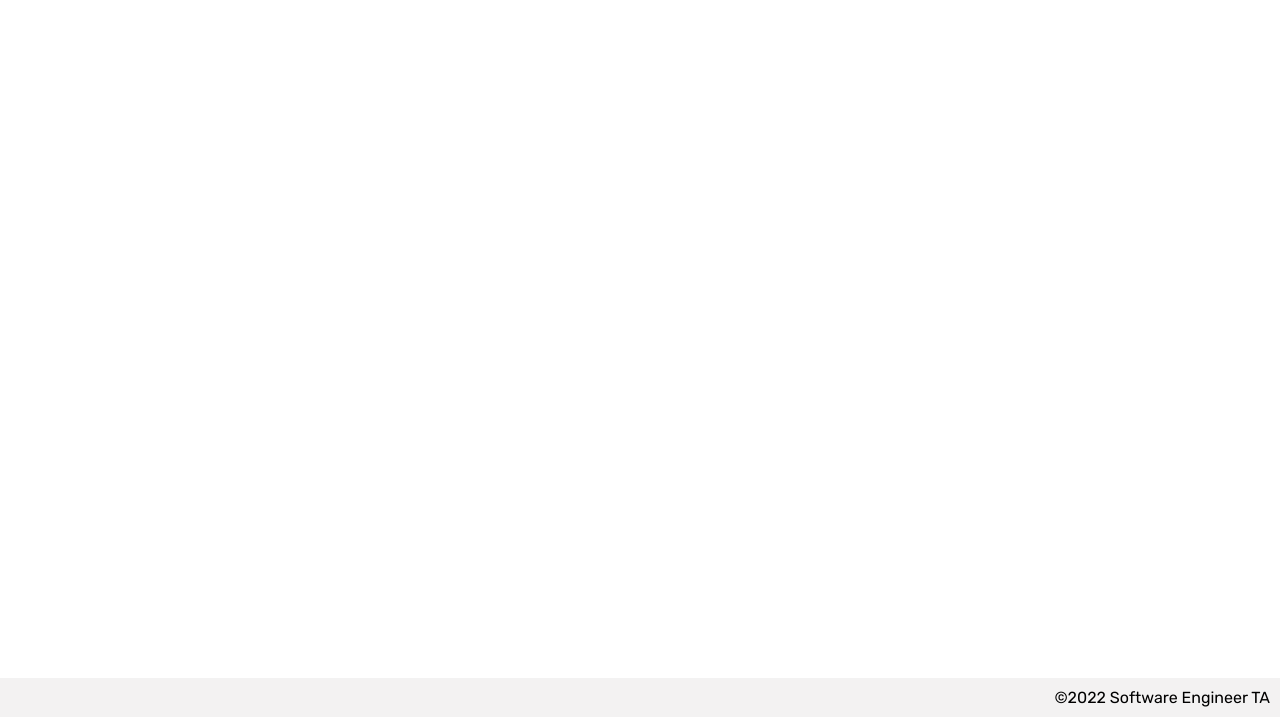
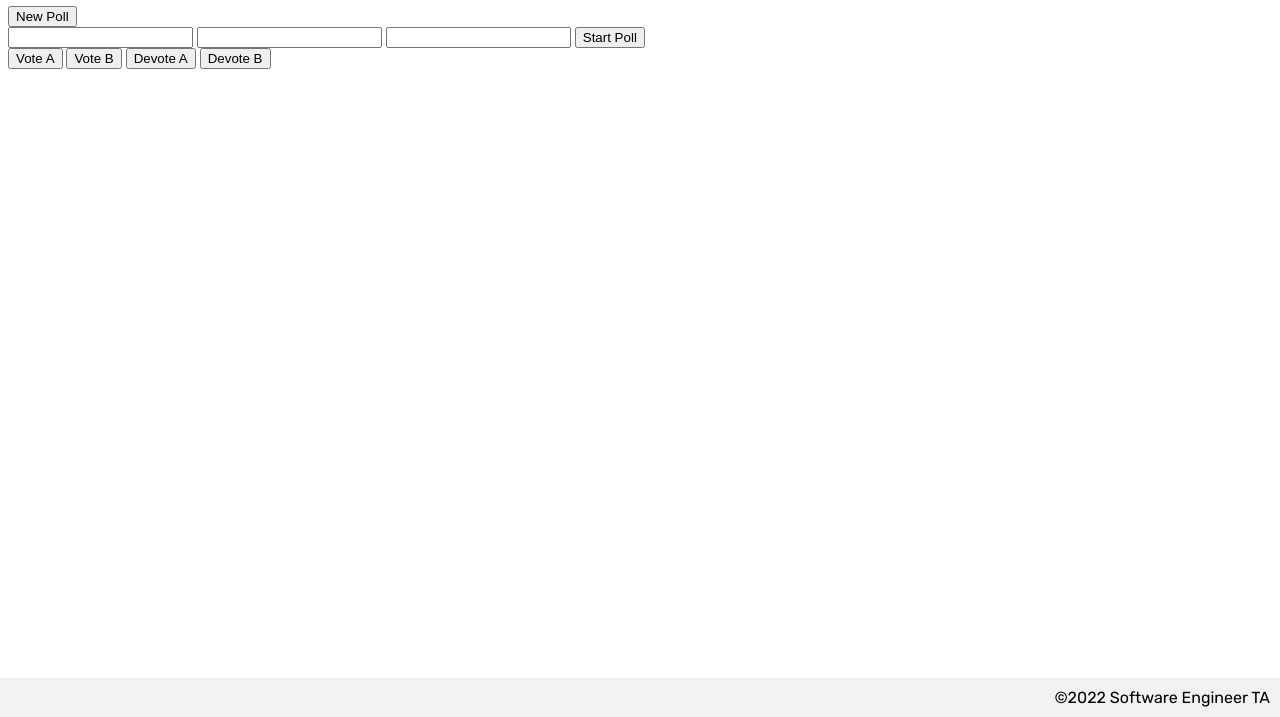
Before and after one commit to james-demiraiakian/04-poll-maker, a plain HTML site: page index.html in a window 1280 px wide. Shown: the part 83-800 px from the top of the page. Drawn offline with Linux system fonts and the light colour scheme.

Commit message:
more or less have HTML framework

```diff
--- a/index.html
+++ b/index.html
@@ -17,8 +17,31 @@
     </header>
 
     <main>
-      <section class="poll-input"></section>
-      <section class="poll-tracker"></section>
+      <section class="poll-input">
+        <button class="new-poll-button">New Poll</button>
+        <form class="poll-input">
+          <input class="question-input" />
+          <input class="option-a-input" />
+          <input class="option-b-input" />
+          <button class="start-button">Start Poll</button>
+        </form>
+      </section>
+
+      <section class="poll-tracker">
+        <section class="vote-display">
+          <!-- <display class="option-a-display">option-a-display</display>
+                <display class="option-b-display">option-b-display</display>
+                <display class="option-a-votes">option-a-votes</display>
+                <display class="option-b-votes">option-b-votes</display> -->
+        </section>
+        <section class="vote-controls">
+          <button class="vote-a">Vote A</button>
+          <button class="vote-b">Vote B</button>
+          <button class="devote-a">Devote A</button>
+          <button class="devote-b">Devote B</button>
+        </section>
+      </section>
+
       <section class="old-polls"></section>
     </main>
 
```
Also changed, not shown: components/display.js (added).
